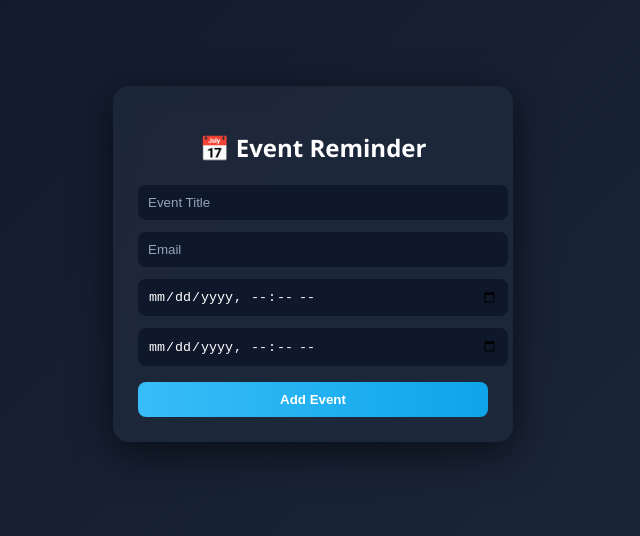
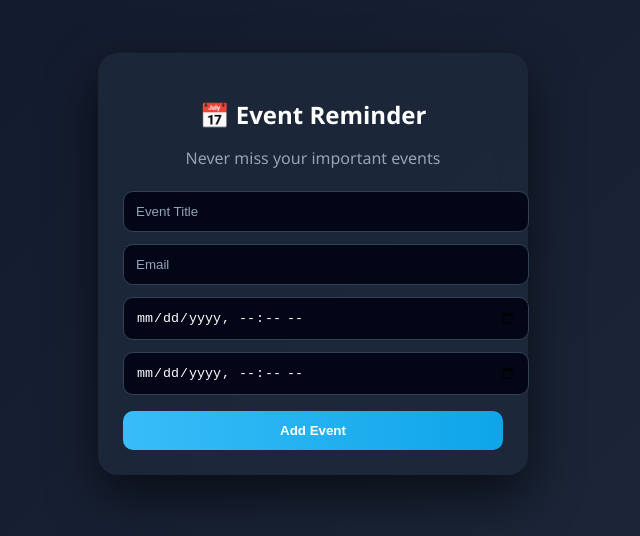
Before and after one commit to 1da23cs117cs-dotcom/event-reminder, a website: page index.html in a window 1280 px wide. Shown: the part 136-672 px from the top of the page, without its empty margins (327-967 px from the left). Drawn offline with Linux system fonts and the light colour scheme; no server answers.

Commit message:
UI improvements and features added

```diff
--- a/index.html
+++ b/index.html
@@ -16,12 +16,12 @@ body {
 
 /* Container */
 .container {
-  background: rgba(30, 41, 59, 0.9);
-  backdrop-filter: blur(10px);
+  background: rgba(30, 41, 59, 0.85);
+  backdrop-filter: blur(15px);
   padding: 25px;
-  border-radius: 16px;
-  width: 350px;
-  box-shadow: 0 10px 40px rgba(0,0,0,0.6);
+  border-radius: 20px;
+  width: 380px;
+  box-shadow: 0 20px 50px rgba(0,0,0,0.6);
   color: white;
 }
 
@@ -34,13 +34,18 @@ h2 {
 /* Inputs */
 input {
   width: 100%;
-  padding: 10px;
+  padding: 12px;
   margin: 6px 0;
-  border-radius: 8px;
-  border: none;
-  outline: none;
-  background: #0f172a;
+  border-radius: 10px;
+  border: 1px solid #334155;
+  background: #020617;
   color: white;
+  transition: 0.2s;
+}
+
+input:focus {
+  border-color: #38bdf8;
+  box-shadow: 0 0 8px #38bdf8;
 }
 
 input::placeholder {
@@ -50,10 +55,10 @@ input::placeholder {
 /* Button */
 button {
   width: 100%;
-  padding: 10px;
+  padding: 12px;
   margin-top: 10px;
   border: none;
-  border-radius: 8px;
+  border-radius: 10px;
   background: linear-gradient(90deg, #38bdf8, #0ea5e9);
   color: white;
   cursor: pointer;
@@ -62,7 +67,7 @@ button {
 }
 
 button:hover {
-  transform: scale(1.03);
+  transform: scale(1.05);
 }
 
 /* Success message */
@@ -77,15 +82,17 @@ button:hover {
 
 /* Event Card */
 .event {
-  background: #334155;
-  padding: 12px;
+  background: linear-gradient(145deg, #1e293b, #334155);
+  padding: 14px;
   margin-top: 12px;
-  border-radius: 10px;
-  transition: 0.2s;
+  border-radius: 12px;
+  transition: 0.3s;
+  border: 1px solid #475569;
 }
 
 .event:hover {
-  transform: scale(1.02);
+  transform: translateY(-3px);
+  box-shadow: 0 10px 20px rgba(0,0,0,0.5);
 }
 
 /* Title bold */
@@ -126,6 +133,20 @@ button:hover {
   max-height: 250px;
   overflow-y: auto;
 }
+.event {
+  animation: fadeIn 0.4s ease;
+}
+
+@keyframes fadeIn {
+  from {
+    opacity: 0;
+    transform: translateY(10px);
+  }
+  to {
+    opacity: 1;
+    transform: translateY(0);
+  }
+}
 </style>
 </head>
 
@@ -133,6 +154,10 @@ button:hover {
 
 <div class="container">
   <h2>📅 Event Reminder</h2>
+
+  <p style="text-align:center; color:#94a3b8;">
+    Never miss your important events
+  </p>
 
   <input id="title" placeholder="Event Title">
   <input id="email" placeholder="Email">
```
